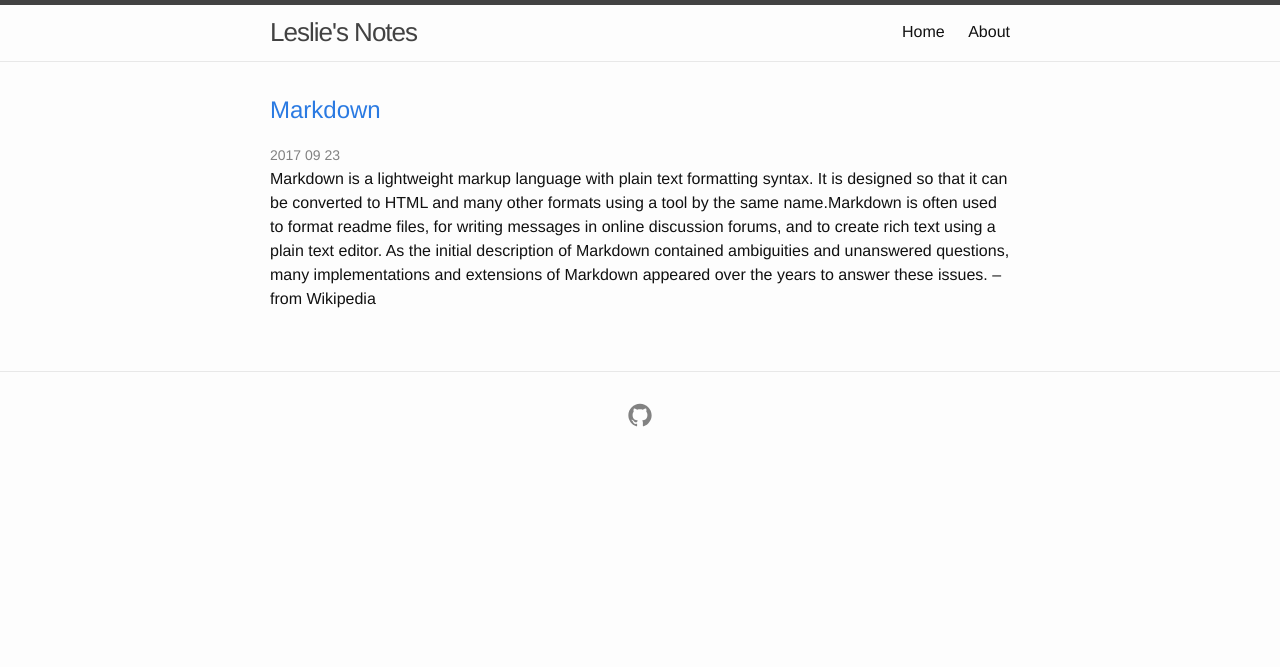
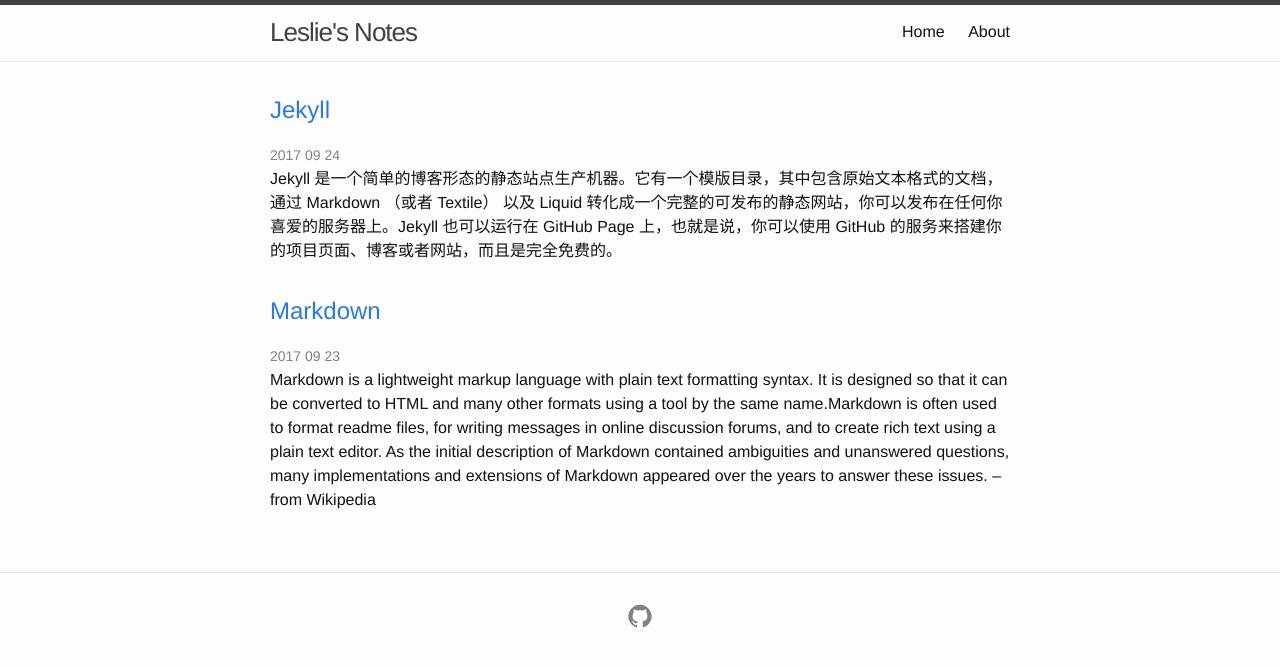
Before and after one commit to lcr/lcr.github.io, a Jekyll site: the page built from index.html, in a window 1280 px wide. Shown: the top 667 px of the page. Built offline with Jekyll 4.4.1, drawn with Linux system fonts in a browser that asks for light colours.

Commit message:
add jekyll.md

````diff
--- /dev/null
+++ b/_posts/2017-09-24-jekyll.md
@@ -0,0 +1,50 @@
+---
+layout: post
+title: "Jekyll"
+author: "Leslie Lai"
+---
+
+Jekyll 是一个简单的博客形态的静态站点生产机器。它有一个模版目录，其中包含原始文本格式的文档，通过 Markdown （或者 Textile） 以及 Liquid 转化成一个完整的可发布的静态网站，你可以发布在任何你喜爱的服务器上。Jekyll 也可以运行在 GitHub Page 上，也就是说，你可以使用 GitHub 的服务来搭建你的项目页面、博客或者网站，而且是完全免费的。
+
+### Windows安装Jekyll
+
+- 安装[Ruby2.2.6](https://rubyinstaller.org/downloads/)
+
+- 安装[Rubygems](https://rubygems.org/pages/download)
+
+- 安装Jekyll
+```
+gem install jekyll
+```
+
+- 安装bundler
+```
+gem install jekyll bundler
+```
+
+### 命令
+
+创建新站点
+```
+jekyll new site-name
+```
+
+打开站点
+```
+cd site-name
+```
+
+建立站点
+```
+jekyll build
+```
+
+运行站点
+```
+jekyll serve
+```
+
+在浏览器预览
+```
+http://localhost:4000/
+```
````
Also changed, not shown: _posts/2017-09-23-markdown.md (+5 -9 lines).
